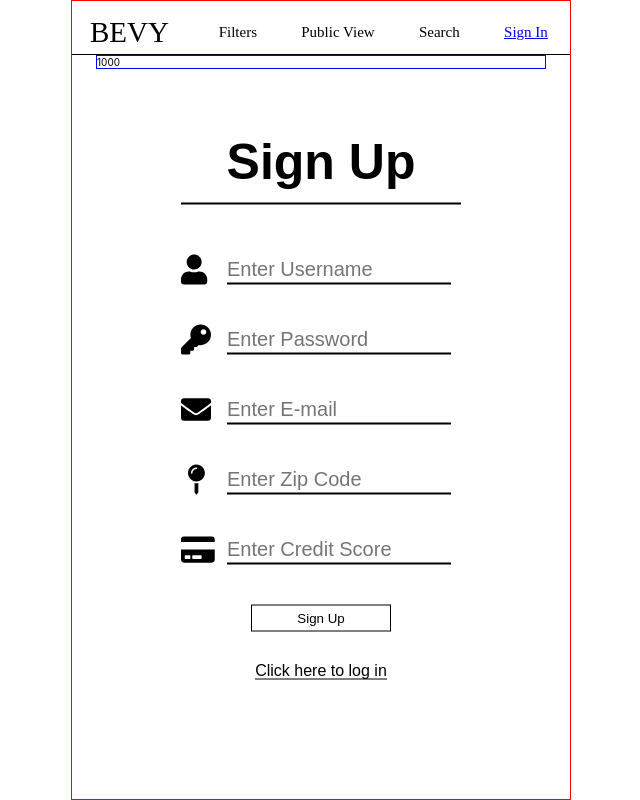
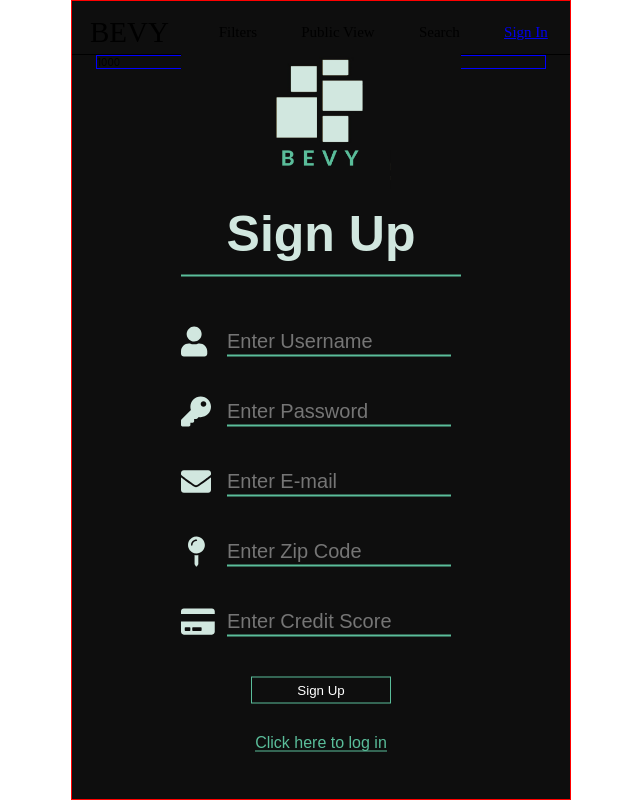
Before and after one commit to clintKunz/HackathonBevy, a React (Create React App) app in the folder front-end/: page /signup in a window 1280 px wide. Shown: the whole page, without its empty margins (319-959 px from the left). Built offline with nearby package versions, Linux system fonts and the light colour scheme; no server answers.

Commit message:
change sign up color

```diff
--- a/front-end/src/App.js
+++ b/front-end/src/App.js
@@ -25,6 +25,7 @@ const Container = styled.div`
   margin: 0 auto;
   height: 100vh;
   border: 1px solid red;
+  background: #0e0e0e;
 `;
 
 class App extends React.Component {
--- a/front-end/src/components/SignUp.js
+++ b/front-end/src/components/SignUp.js
@@ -2,6 +2,7 @@ import React from "react";
 import { Link } from "react-router-dom";
 import styled from "styled-components";
 import { FontAwesomeIcon } from "@fortawesome/react-fontawesome";
+import Logo from "../images/Logo.png";
 
 const StyledSignUpComp = styled.div`
   font-family: sans-serif;
@@ -10,18 +11,23 @@ const StyledSignUpComp = styled.div`
   position: absolute;
   top: 50%;
   left: 50%;
-  color: black;
+  color: #d1e7df;
   transform: translate(-50%, -50%);
   text-align: center;
+  background: #0e0e0e;
+  .logo {
+    width: 50%;
+  }
   h1 {
     font-size: 5rem;
-    border-bottom: 2px solid black;
+    border-bottom: 2px solid #5abd9a;
     margin-bottom: 3rem;
     padding: 1.2rem 0;
   }
   form {
     display: flex;
     flex-direction: column;
+
     div {
       display: flex;
       justify-content: space-between;
@@ -36,15 +42,15 @@ const StyledSignUpComp = styled.div`
     input {
       outline: none;
       border: none;
-      color: black;
+      color: #5abd9a;
       background: none;
       font-size: 2rem;
       margin: 0 10px;
       width: 80%;
-      border-bottom: 2px solid black;
+      border-bottom: 2px solid #5abd9a;
     }
     input:focus {
-      border-bottom: 2px solid green;
+      border-bottom: 2px solid #5abd9a;
     }
 
     .sign-up-btn {
@@ -54,8 +60,9 @@ const StyledSignUpComp = styled.div`
       width: 50%;
       transition: all 0.3s 0.3s ease-in-out;
       position: relative;
-      border: 1px solid black;
+      border: 1px solid #5abd9a;
       outline: 0;
+      color: white;
       cursor: pointer;
       span {
         position: relative;
@@ -69,7 +76,7 @@ const StyledSignUpComp = styled.div`
         left: 0;
         height: 100%;
         width: 3px;
-        background: black;
+        background: #5abd9a;
         transform: scaleY(0);
         transition: transform 0.3s, width 0.3s cubic-bezier(1, 0, 0, 1) 0.3s,
           background-color 0.2s;
@@ -78,15 +85,12 @@ const StyledSignUpComp = styled.div`
         transform: scaleY(1);
         width: 100%;
       }
-      &:hover {
-        color: white;
-      }
     }
   }
   .log-in-btn {
     text-decoration: none;
-    border-bottom: 1px solid black;
-    color: black;
+    border-bottom: 1px solid #5abd9a;
+    color: #5abd9a;
   }
 `;
 class SignUpForm extends React.Component {
@@ -123,6 +127,7 @@ class SignUpForm extends React.Component {
   render() {
     return (
       <StyledSignUpComp>
+        <img src={Logo} alt="logo" className="logo" />
         <h1>Sign Up</h1>
         <form onSubmit={this.handleSubmit}>
           <div>
```
